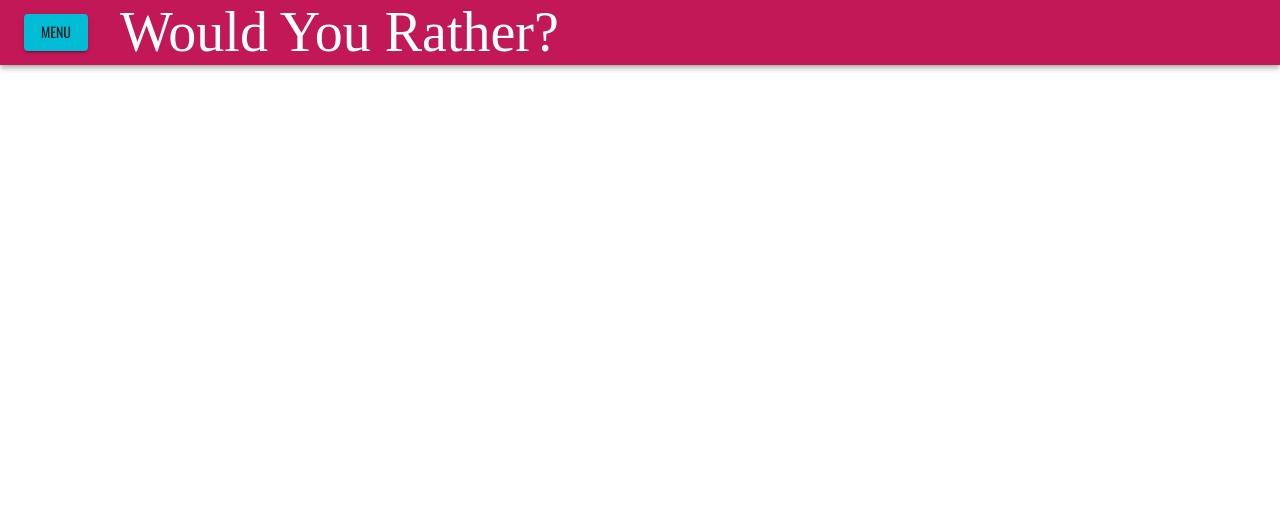
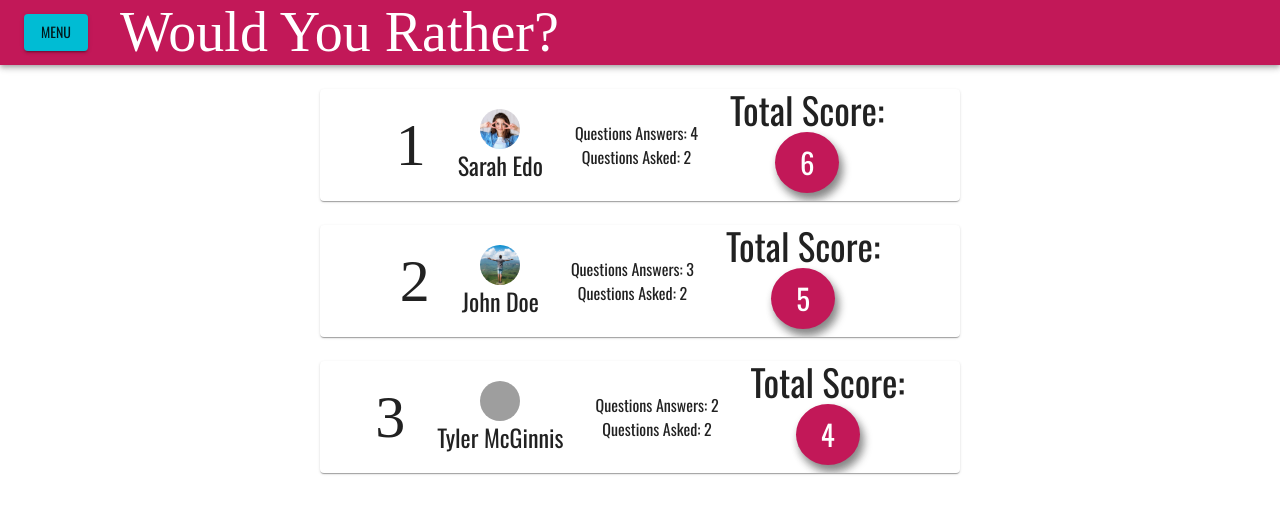
Before and after one commit to LalaIAm/would-you-rather, a React (Create React App) app: page /leaderboard in a window 1280 px wide. Shown: the top 514 px of the page. Built offline with nearby package versions, Linux system fonts and the light colour scheme; grey boxes are pictures that could not be loaded; a web font is replaced by a local one.

Commit message:
scoreboard complete

```diff
--- a/src/components/App.js
+++ b/src/components/App.js
@@ -9,6 +9,8 @@ import theme from "../utils/theme";
 import Header from './Header'
 import QuestionContainer from "./QuestionContainer";
 import NewQuestion from "./NewQuestion";
+import LeaderBoard from "./LeaderBoard";
+import Profile from "./Profile";
 
 class App extends Component {
   componentDidMount() {
@@ -26,6 +28,8 @@ class App extends Component {
               <Route path='/' exact component={Dashboard} />
               <Route path='/question/:id' component={QuestionContainer} />
               <Route path='/add' component={NewQuestion} />
+              <Route path='/leaderboard' component={LeaderBoard} />
+              <Route path='/profile'component={Profile} />
             </Switch>
           </div>
         </Router>
--- /dev/null
+++ b/src/components/LeaderBoard.js
@@ -0,0 +1,51 @@
+import React from "react";
+import { connect } from "react-redux";
+import { Grid } from "@material-ui/core";
+import { makeStyles } from "@material-ui/core/styles";
+import UserCard from "./UserCard";
+
+const useStyles = makeStyles({
+  container: {
+    width: '100%'
+  },
+  list: {
+    margin: 'auto',
+    width: '100%'
+  },
+});
+
+const LeaderBoard = (props) => {
+  const classes = useStyles();
+  const { scores } = props;
+
+
+
+  return (
+    <div className={classes.container}>
+      <div className={classes.list}>
+        {scores.map((user, index) => {
+          return <UserCard id={user.id} user={user} rank={index} />;
+        })}
+      </div>
+    </div>
+  );
+};
+
+function mapStateToProps({ users }) {
+  return {
+    scores: Object.values(users)
+      .map((user) => {
+        const { questions, answers } = user;
+
+        return {
+          ...user,
+          questionsAsked: questions.length,
+          questionsAnswered: Object.keys(answers).length,
+          total: Object.keys(answers).length + questions.length,
+        };
+      })
+      .sort((a, b) => b.total - a.total),
+  };
+}
+
+export default connect(mapStateToProps)(LeaderBoard);
--- a/src/components/Nav.js
+++ b/src/components/Nav.js
@@ -78,8 +78,8 @@ const Nav = () => {
       <List>
         <ListItemLink to='/' primary='Would You Rather' />
         <ListItemLink to='/add' primary='Make New Poll' />
-        <ListItemLink to='/scoreboard' primary='Scoreboard' />
-        <ListItemLink to='/profile' primary='My Profile' />
+        <ListItemLink to='/leaderboard' primary='Leaderboard' />
+        <ListItemLink to='/profile' primary='My Stats' />
       </List>
     </div>
   );
--- /dev/null
+++ b/src/components/Profile.js
@@ -0,0 +1,22 @@
+import React from 'react';
+import { connect } from 'react-redux';
+
+const Profile = (props) => {
+    return (
+        <div>
+
+        </div>
+    );
+};
+
+function mapStateToProps({ users, authedUser, questions }) {
+   const userProfile = users[authedUser]
+
+
+    return {
+        questions,
+        userProfile,
+    }
+}
+
+export default connect(mapStateToProps)(Profile);
--- /dev/null
+++ b/src/components/UserCard.js
@@ -0,0 +1,68 @@
+import React from "react";
+import { Card, Typography, Grid, Avatar } from "@material-ui/core";
+import { connect } from "react-redux";
+import { makeStyles } from "@material-ui/core/styles";
+
+const useStyles = makeStyles({
+    card: {
+        width: '50%',
+        display: 'block',
+        margin: 'auto',
+        marginTop: '1.5rem'
+    },
+    item: {
+        display: 'flex',
+        flexDirection: 'column',
+        justifyContent: 'center',
+        alignItems: 'center'
+    },
+    total: {
+        backgroundColor: 'primary'
+    }
+});
+
+const UserCard = (props) => {
+  const classes = useStyles();
+  const {
+    id,
+    name,
+    avatarURL,
+    answers,
+    questions,
+    questionsAsked,
+    questionsAnswered,
+    total,
+  } = props.user;
+  return (
+    <div className={classes.container}>
+      <Card className={classes.card}>
+              <Grid container spacing={4} justify='center' alignItems='center'>
+                  <Grid item>
+                   <Typography variant='h2'>{props.rank + 1}</Typography>
+                  </Grid>
+          <Grid className={classes.item} item>
+            <Avatar src={avatarURL} />
+            <Typography variant='h5'>{name}</Typography>
+          </Grid>
+          <Grid className={classes.item} item>
+            <Typography>Questions Answers: {questionsAnswered}</Typography>
+            <Typography>Questions Asked: {questionsAsked}</Typography>
+          </Grid>
+          <Grid className={classes.item} item>
+            <Typography variant='h3'>Total Score:</Typography>
+            <div className='total'>{total}</div>
+          </Grid>
+        </Grid>
+      </Card>
+    </div>
+  );
+};
+
+function mapStateToProps({ users }, { user, rank }) {
+  return {
+      user,
+      rank
+  };
+}
+
+export default connect(mapStateToProps)(UserCard);
--- a/src/index.css
+++ b/src/index.css
@@ -70,3 +70,16 @@ body {
   height: 5rem;
   justify-content: space-between;
 }
+
+.total {
+  background-color: #c21858;
+  color: white;
+  font-size: 1.8rem;
+  padding: 1rem;
+  border-radius: 50%;
+  width: 2rem;
+  text-align: center;
+  box-shadow: 2px 5px 9px rgba(20, 20, 20, 0.2),
+    4px 7px 9px rgba(20, 20, 20, 0.4);
+    margin-bottom: .5rem;
+}
```
